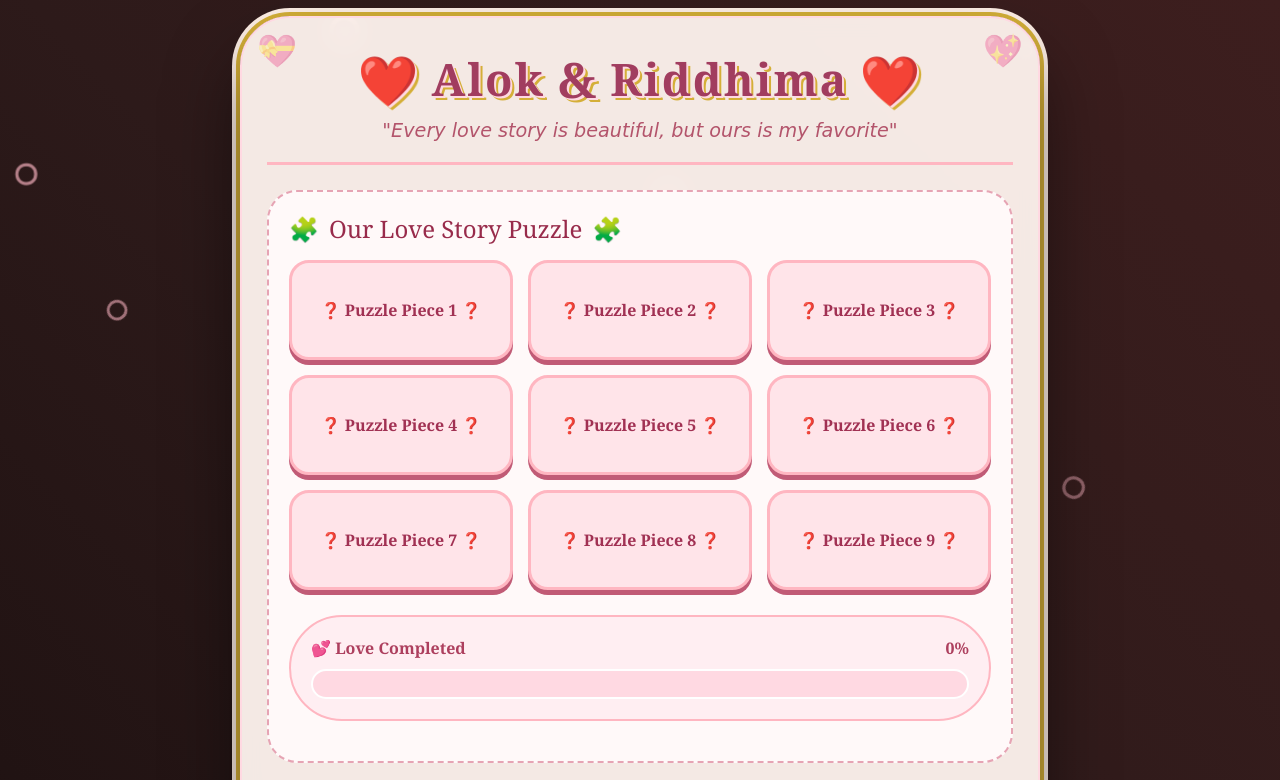
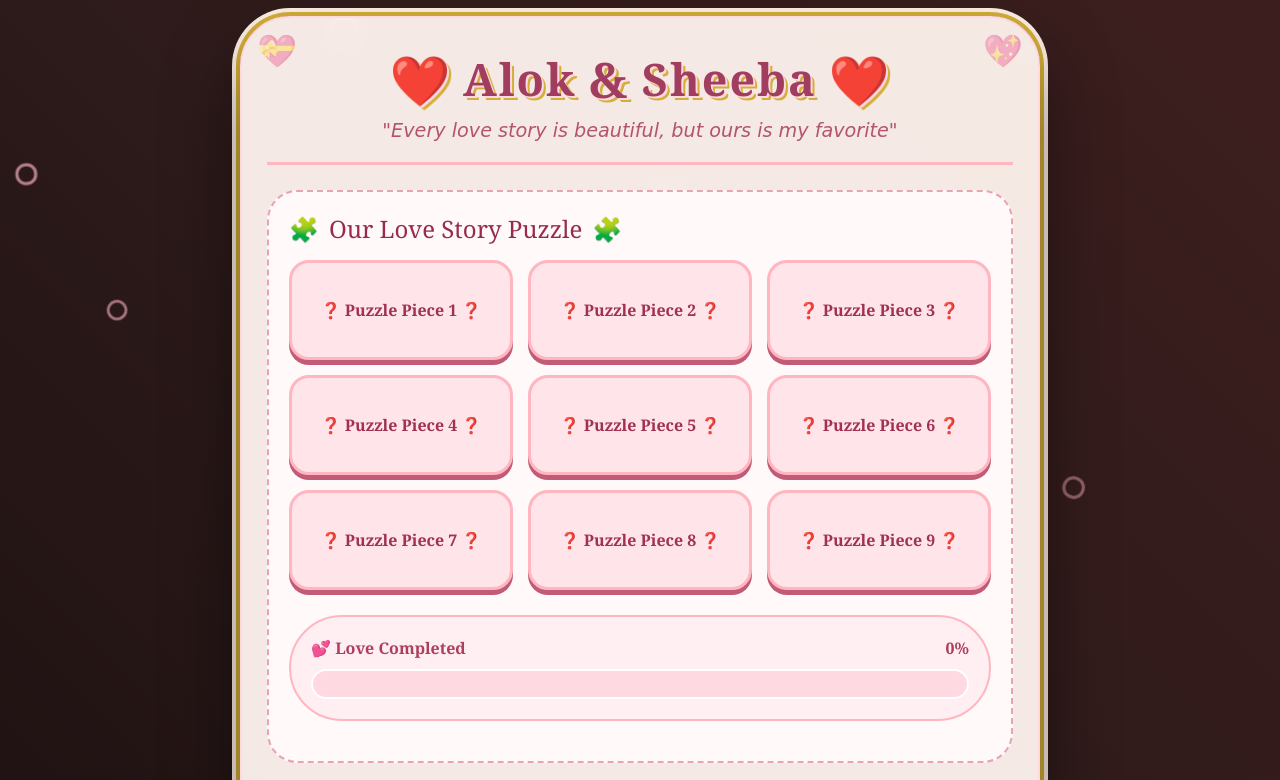
Before and after one commit to allu1645y/valentine-game, a plain HTML site: page index.html in a window 1280 px wide. Shown: the top 780 px of the page. Drawn offline with Linux system fonts and the light colour scheme.

```diff
--- a/index.html
+++ b/index.html
@@ -364,7 +364,7 @@
         <!-- Header with names (customize these!) -->
         <div class="love-header">
             <div class="names">
-                <span>❤️</span> Alex <span>&</span> Sam <span>❤️</span>
+                <span>❤️</span> Alok <span>&</span> Sheeba <span>❤️</span>
             </div>
             <div class="love-quote">"Every love story is beautiful, but ours is my favorite"</div>
         </div>
@@ -435,7 +435,7 @@
 
         // Customize these with your own love story!
         const YOUR_NAME = "Alok";     // <-- CHANGE THIS to your name
-        const HER_NAME = "Riddhima";       // <-- CHANGE THIS to her name
+        const HER_NAME = "Sheeba";       // <-- CHANGE THIS to her name
         const COUPLE_NAMES = `${YOUR_NAME} & ${HER_NAME}`;
 
         // Update names in the header
```
